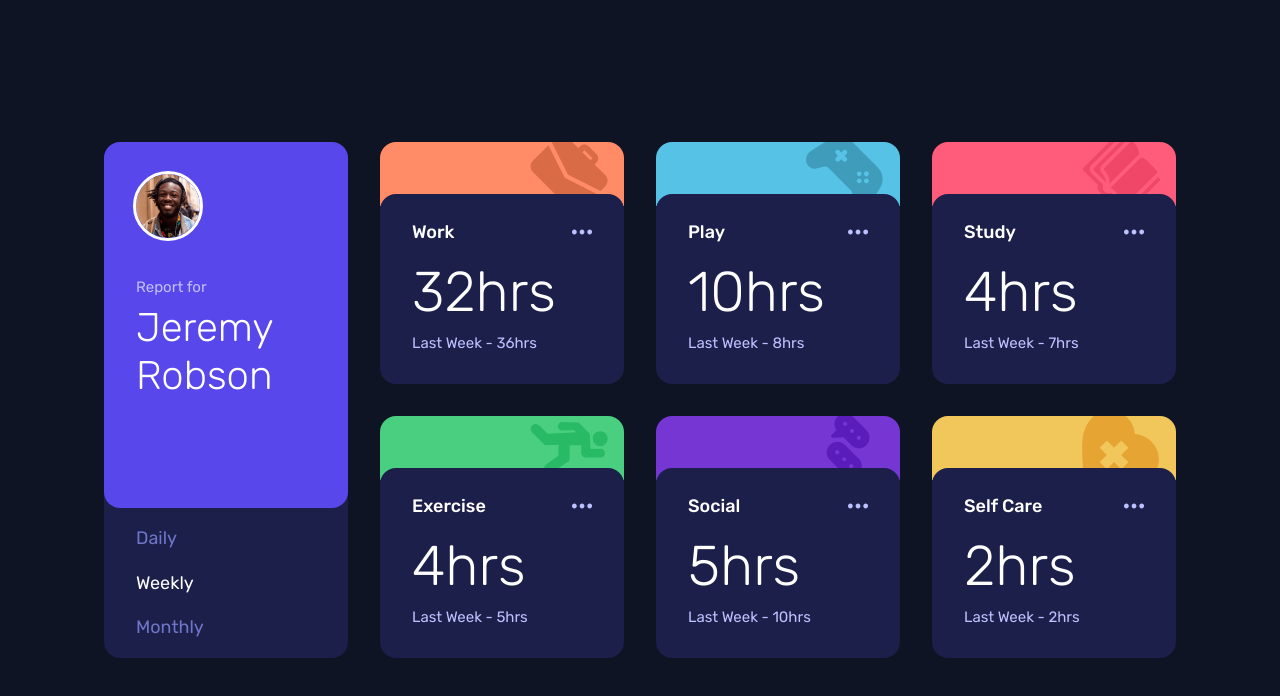
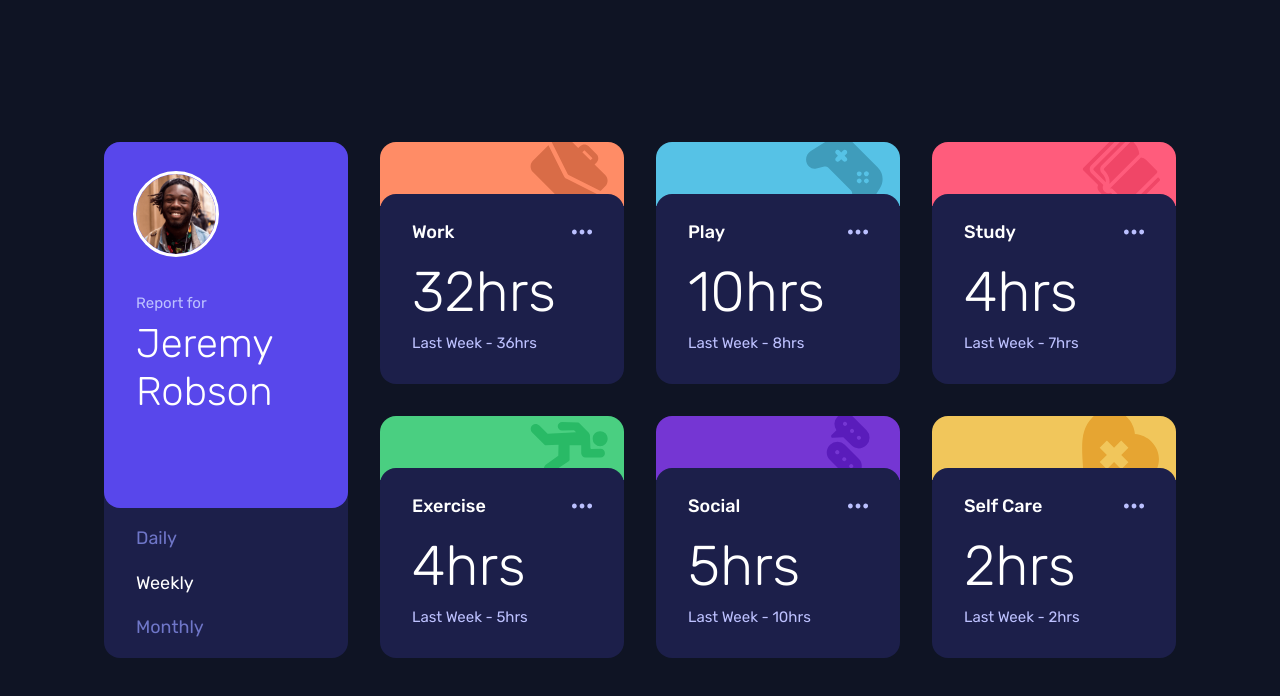
Before and after one commit to andrewshtyka/time-tracking-dashboard-main, a website built with Vite: page index.html in a window 1280 px wide. Built offline with nearby package versions, Linux system fonts and the light colour scheme.

Commit message:
update image size

```diff
--- a/src/main.css
+++ b/src/main.css
@@ -238,6 +238,10 @@ body {
 .o-img {
   outline: 3px solid var(--color-white);
   border-radius: 50%;
+
+  @media (width >= 64rem) {
+    width: 5rem;
+  }
 }
 
 .o-cards_list {
```
